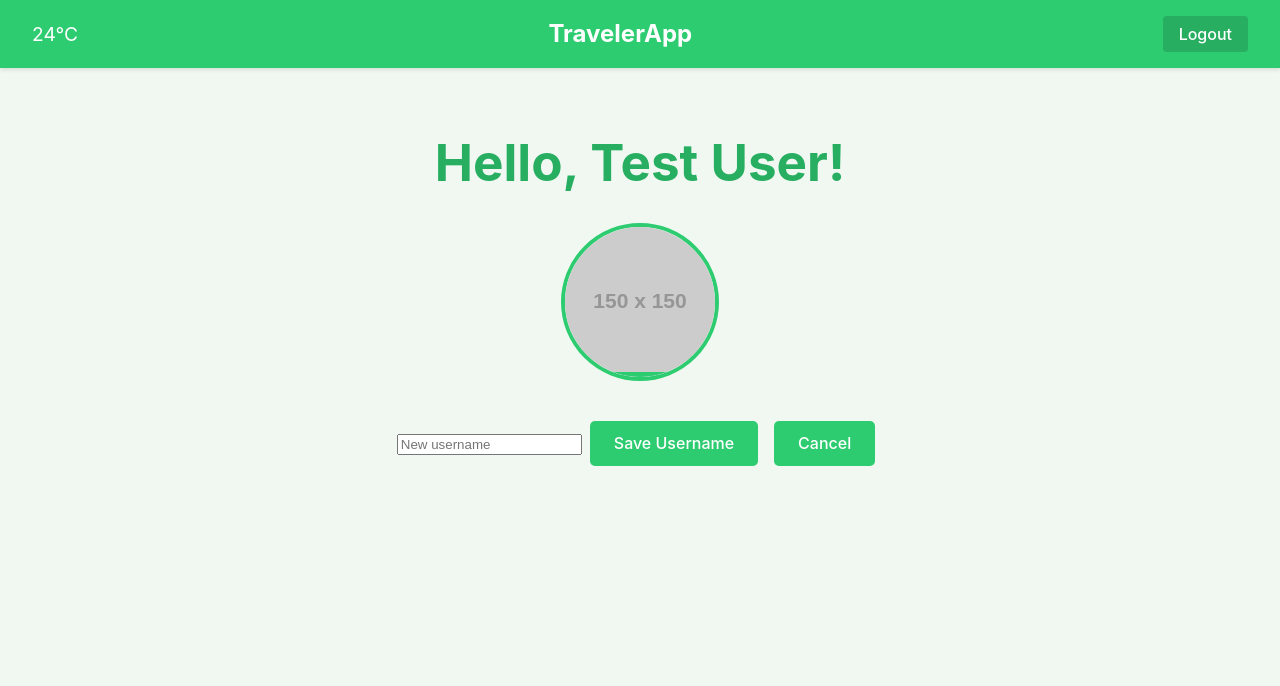
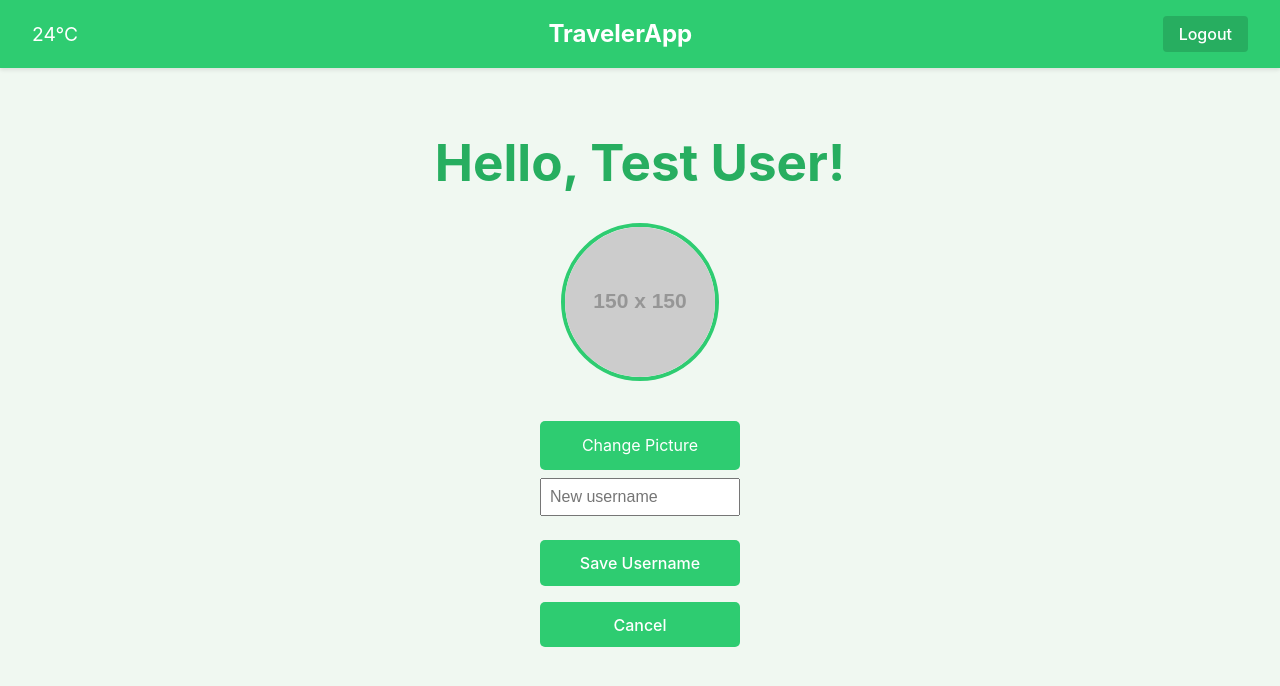
Before and after one commit to dekelalmog/web-development, a React (Vite) app in the folder client/: page /profile in a window 1280 px wide. Both pictures are taken after a click on the button "Change Username". Shown: the top 686 px of the page. Built offline with nearby package versions, Linux system fonts and the light colour scheme.

Commit message:
css changes and updateUser done

```diff
--- a/client/src/components/Profile/Profile.css
+++ b/client/src/components/Profile/Profile.css
@@ -33,18 +33,44 @@
     object-fit: cover;
 }
 
-  .profile-button {
+.profile-actions {
+    display: flex;
+    flex-direction: column;
+    align-items: center;
+}
+
+.profile-button,
+label.profile-button {
     background-color: #2ecc71;
     color: white;
     border: none;
     padding: 0.8rem 1.5rem;
-    margin: 0.5rem;
+    margin: 0.5rem 0;
     border-radius: 5px;
     font-size: 1rem;
     cursor: pointer;
     transition: background-color 0.3s ease;
+    display: inline-block;
+    width: 200px; /* Set a fixed width for both buttons */
+    box-sizing: border-box;
+    text-align: center;
 }
 
-  .profile-button:hover {
+.profile-button:hover,
+label.profile-button:hover {
     background-color: #27ae60;
 }
+
+.edit-username {
+    display: flex;
+    flex-direction: column;
+    align-items: center;
+}
+
+.edit-username input {
+    margin-bottom: 1rem;
+    padding: 0.5rem;
+    font-size: 1rem;
+    width: 200px; /* Match the width of the buttons */
+    box-sizing: border-box;
+}
--- a/client/src/components/Profile/Profile.tsx
+++ b/client/src/components/Profile/Profile.tsx
@@ -1,6 +1,6 @@
 // src/pages/Profile.tsx
 import React, { useState, useEffect } from 'react';
-import { getUserById } from '../../services/user-service';
+import { getUserById, updateUser } from '../../services/user-service';
 import { User } from '../../services/interfaces';
 import Toolbar from '../Toolbar/Toolbar';
 import './Profile.css';
@@ -49,7 +49,7 @@ const Profile: React.FC = () => {
         // Implement file upload logic here
         // For now, we'll just update the user with a new URL
         const imageUrl = URL.createObjectURL(file);
-        const updatedUser = await updateUser(user._id, { ...user, imageUrl });
+        const updatedUser = await updateUser(user._id, user.name, imageUrl);
         setUser(updatedUser);
       } catch (error) {
         console.error('Error updating profile picture:', error);
@@ -60,7 +60,7 @@ const Profile: React.FC = () => {
   const handleChangeUsername = async () => {
     if (user && newUsername) {
       try {
-        const updatedUser = await updateUser(user._id, { ...user, name: newUsername });
+        const updatedUser = await updateUser(user._id, newUsername, user.imageUrl );
         setUser(updatedUser);
         setIsEditing(false);
         setNewUsername('');
@@ -81,6 +81,8 @@ const Profile: React.FC = () => {
         <h1>Hello, {user.name}!</h1>
         <div className="profile-picture">
           <img src={user.imageUrl || '/default-avatar.png'} alt={user.name} />
+        </div>
+        <div className="profile-actions">
           <input
             type="file"
             id="profile-picture-input"
@@ -91,9 +93,8 @@ const Profile: React.FC = () => {
           <label htmlFor="profile-picture-input" className="profile-button">
             Change Picture
           </label>
-        </div>
           {isEditing ? (
-          <div>
+            <div className="edit-username">
               <input
                 type="text"
                 value={newUsername}
@@ -114,6 +115,7 @@ const Profile: React.FC = () => {
           )}
         </div>
       </div>
+    </div>
   );
 };
 
--- a/client/src/services/interfaces.ts
+++ b/client/src/services/interfaces.ts
@@ -12,7 +12,7 @@ export interface Comment {
 }
 
 export interface User {
-  _id: number;
+  _id: string;
   name: string;
   email: string;
   password?: string;
--- a/client/src/services/user-service.ts
+++ b/client/src/services/user-service.ts
@@ -51,8 +51,17 @@ export const logout = () => {
   });
 };
 
-export const updateUser = () => {
-
+export const updateUser = (_id: string, name: string, imageUrl?: string) => {
+  return new Promise<User>((resolve, reject) => {
+    apiClient
+      .put("users/", {_id, imageUrl, name})
+      .then((response: any) => {
+        resolve(response.data);
+      })
+      .catch((error) => {
+        reject(error);
+      });
+  });
 }
 
 export const refreshToken = () => {
```
Lines whose indentation alone changed are shown as unchanged.
